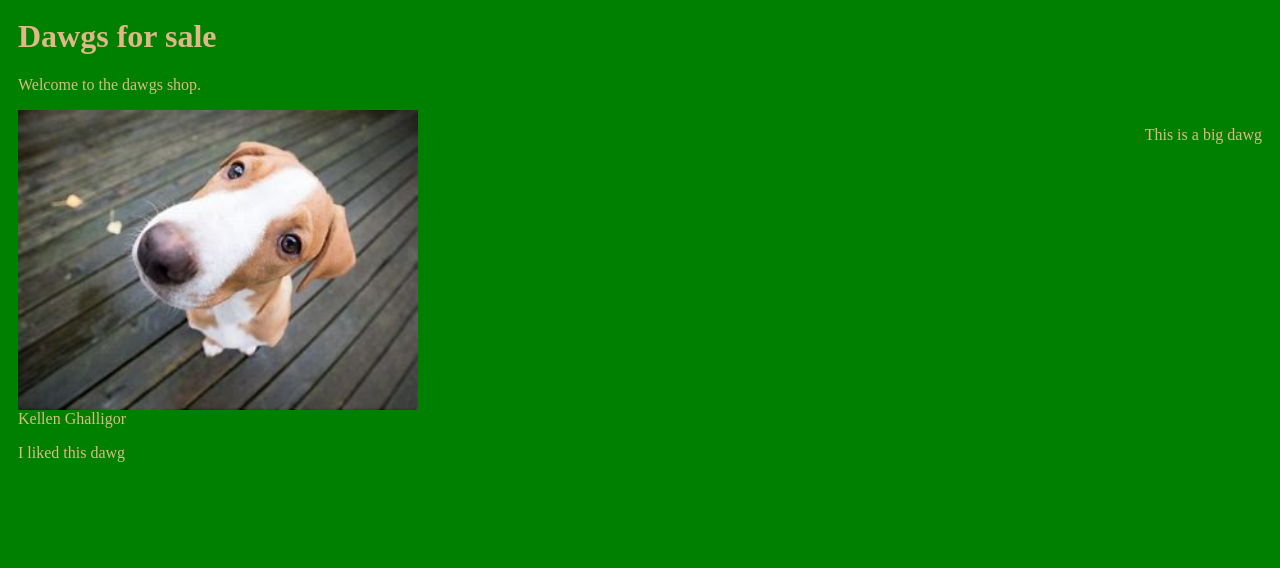
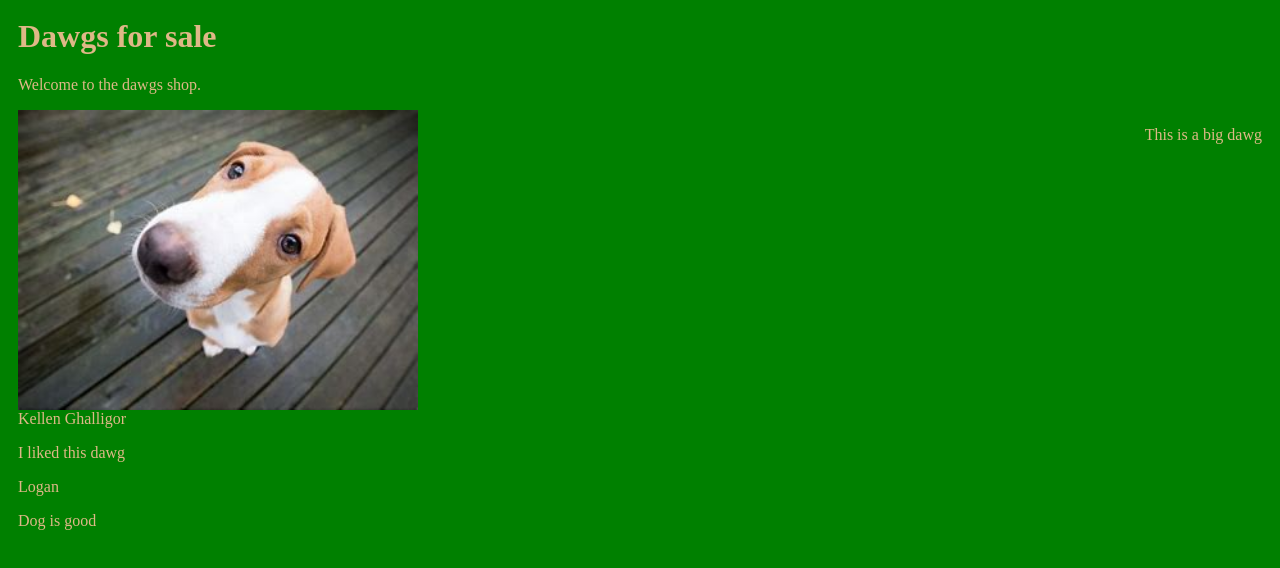
Before and after one commit to Nathansoriz/nathansoriz.github.io, a plain HTML site: page index.htm in a window 1280 px wide. Drawn offline with Linux system fonts and the light colour scheme.

Commit message:
Update index.htm

```diff
--- a/index.htm
+++ b/index.htm
@@ -18,6 +18,10 @@
 		<p id="name">Kellen Ghalligor</p>
 		<p id="content">I liked this dawg</p>
 	</div>
+	<div class="review">
+		<p id="name">Logan</p>
+		<p id="content">Dog is good</p>
+	</div>
 </div>
 </body>
 
```
